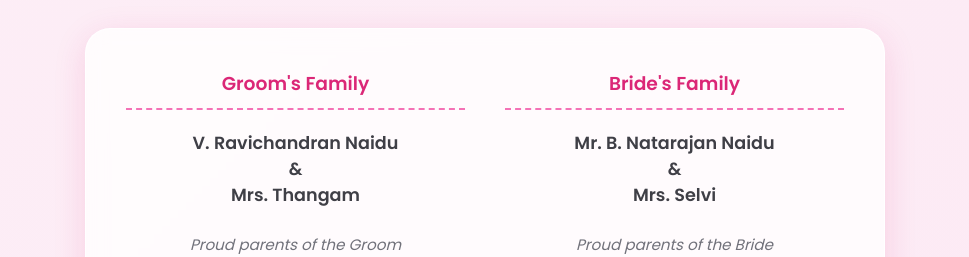
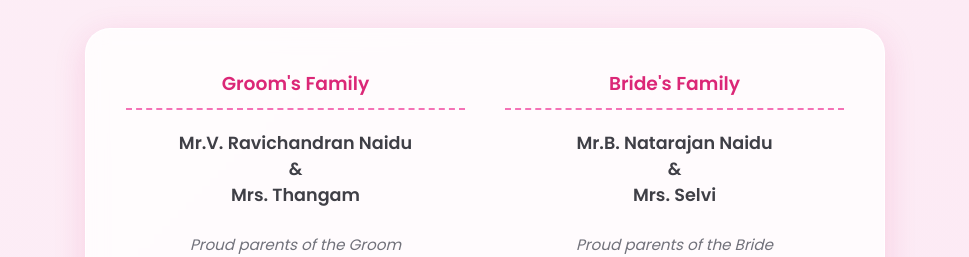
Before and after one commit to Saran1527/Wedding2, a React (Create React App) app: page / in a window 1280 px wide. Shown: the part 2020-2277 px from the top of the page, without its empty margins (155-1124 px from the left). Built offline with nearby package versions, Linux system fonts and the light colour scheme; a web font is replaced by a local one.

Commit message:
Update App.js

```diff
--- a/src/App.js
+++ b/src/App.js
@@ -212,7 +212,7 @@ function App() {
               {/* Groom's Detail */}
               <div style={{ flex: "1 1 300px", textAlign: "center" }}>
                 <h3 style={{ color: "var(--accent-color)", borderBottom: "2px dashed var(--primary-color)", paddingBottom: "10px", marginBottom: "20px" }}>Groom's Family</h3>
-                <p style={{ margin: "5px 0", fontSize: "1.1rem", color: "var(--text-color)" }}><strong>V. Ravichandran Naidu<br />&<br />Mrs. Thangam</strong></p>
+                <p style={{ margin: "5px 0", fontSize: "1.1rem", color: "var(--text-color)" }}><strong>Mr.V. Ravichandran Naidu<br />&<br />Mrs. Thangam</strong></p>
                 <p style={{ margin: "25px 0 5px 0", fontSize: "0.95rem", fontStyle: "italic", color: "var(--text-light)" }}>Proud parents of the Groom</p>
                 <h4 style={{ color: "var(--primary-color)", fontSize: "1.4rem", fontWeight: "bold", margin: "10px 0", fontFamily: "var(--font-heading)" }}>R. Krishnaraj (a) Mukesh<br /><span style={{ fontSize: "1rem" }}>B.Tech., (EEE)</span></h4>
                 <p style={{ margin: "5px 0", fontSize: "0.85rem", color: "var(--text-light)" }}>(Caterpillar India Pvt Limited., Thiruvallur)</p>
@@ -221,7 +221,7 @@ function App() {
               {/* Bride's Detail */}
               <div style={{ flex: "1 1 300px", textAlign: "center" }}>
                 <h3 style={{ color: "var(--accent-color)", borderBottom: "2px dashed var(--primary-color)", paddingBottom: "10px", marginBottom: "20px" }}>Bride's Family</h3>
-                <p style={{ margin: "5px 0", fontSize: "1.1rem", color: "var(--text-color)" }}><strong>Mr. B. Natarajan Naidu<br />&<br />Mrs. Selvi</strong></p>
+                <p style={{ margin: "5px 0", fontSize: "1.1rem", color: "var(--text-color)" }}><strong>Mr.B. Natarajan Naidu<br />&<br />Mrs. Selvi</strong></p>
                 <p style={{ margin: "25px 0 5px 0", fontSize: "0.95rem", fontStyle: "italic", color: "var(--text-light)" }}>Proud parents of the Bride</p>
                 <h4 style={{ color: "var(--primary-color)", fontSize: "1.4rem", fontWeight: "bold", margin: "10px 0", fontFamily: "var(--font-heading)" }}>N. Surya (a) Leelavathi<br /><span style={{ fontSize: "1rem" }}>B.Sc., Nursing</span></h4>
               </div>
```
